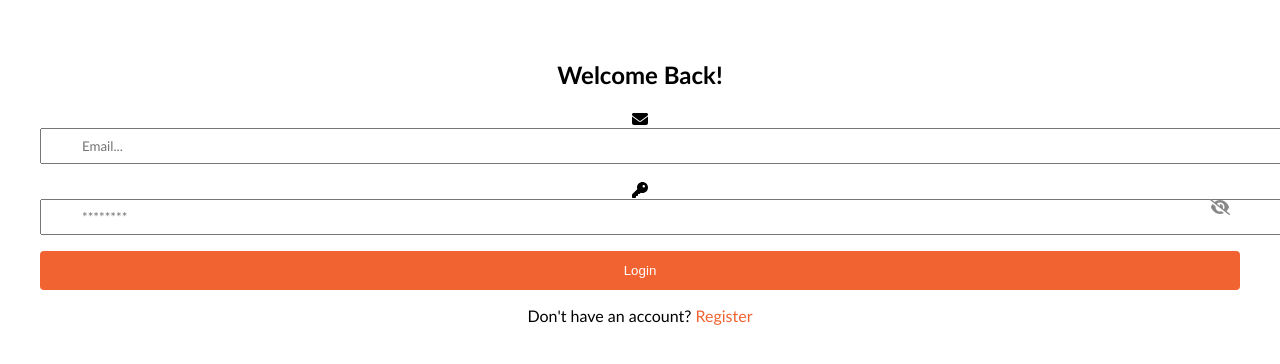
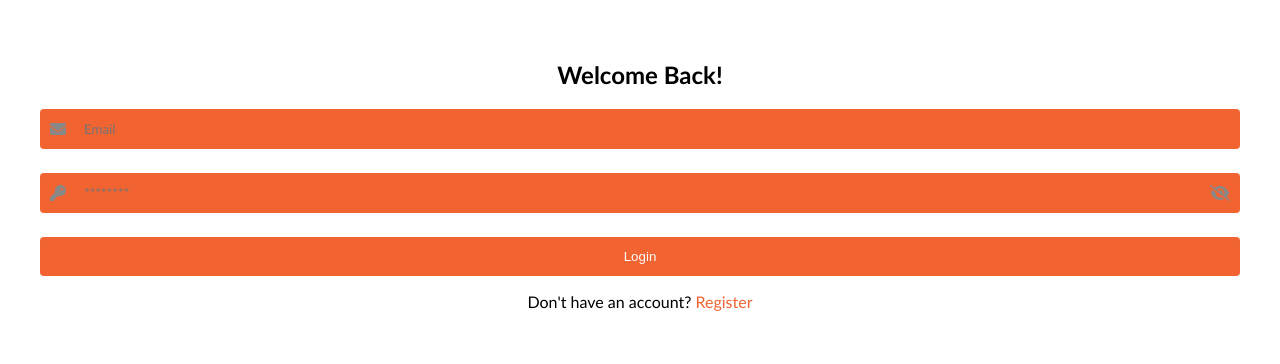
Before and after one commit to CameronGuthrie/qa_HRS, a React (Vite) app in the folder frontend/: page / in a window 1280 px wide. Shown: the top 364 px of the page. Built offline with nearby package versions, Linux system fonts and the light colour scheme.

Commit message:
updated css

```diff
--- a/frontend/src/Login.jsx
+++ b/frontend/src/Login.jsx
@@ -54,20 +54,20 @@ function Login({ onLogin }) {
         <h2>{isRegistering ? 'Create Account' : 'Welcome Back!'}</h2>
         <form onSubmit={handleSubmit}>
           <div className="form-group">
-            <FontAwesomeIcon icon={faEnvelope} className="icon" />
+            <FontAwesomeIcon icon={faEnvelope} className="input-icon" />
             <input
               type="email"
               value={email}
               onChange={(e) => setEmail(e.target.value)}
               required
-              placeholder="Email..."
+              placeholder="Email"
               className="form-control"
             />
           </div>
           <div className="form-group">
-            <FontAwesomeIcon icon={faKey} className="icon" />
+            <FontAwesomeIcon icon={faKey} className="input-icon" />
             <input
-              type={showPassword ? "text" : "password"}  // Toggle between text and password
+              type={showPassword ? "text" : "password"}
               value={password}
               onChange={(e) => setPassword(e.target.value)}
               required
@@ -75,9 +75,9 @@ function Login({ onLogin }) {
               className="form-control"
             />
             <FontAwesomeIcon
-              icon={showPassword ? faEye : faEyeSlash}  // Swap icons logic
+              icon={showPassword ? faEye : faEyeSlash}
               className="toggle-password-icon"
-              onClick={() => setShowPassword(!showPassword)}  // Toggle showPassword state
+              onClick={() => setShowPassword(!showPassword)}
             />
           </div>
           {error && <div className="error-message">{error}</div>}
--- a/frontend/src/style.css
+++ b/frontend/src/style.css
@@ -49,14 +49,16 @@ body {
 }
 
 /* Button Styles */
-button {
+button, .form-control {
   background-color: rgb(241, 99, 49);
   color: rgb(255, 255, 255);
   font-weight: 400;
   border: none;
-  padding: 10px 20px;
-  border-radius: 4px;
+  padding: 0.75rem 1.5rem; /* Adjusted padding */
+  border-radius: 4px; /* Same roundness for inputs and button */
   cursor: pointer;
+  width: 100%; /* Full width */
+  box-sizing: border-box; /* Make sure padding is included in width */
   transition: background-color 0.3s ease;
 }
 
@@ -71,12 +73,11 @@ button:disabled {
 
 .form-group {
   position: relative;
-  margin-bottom: 1rem;
+  margin-bottom: 1.5rem;
 }
 
 .form-control {
-  width: 100%;
-  padding: 0.5rem 1rem 0.5rem 2.5rem;  /* Space for the icon on the left */
+  padding: 0.75rem 2.75rem; /* Adjusted padding to match button */
   font-family: "Calibri", sans-serif;
 }
 
@@ -86,7 +87,7 @@ button:disabled {
   top: 50%;
   transform: translateY(-50%);
   color: #888;
-  pointer-events: none;  /* Ensures the icon doesn't block clicks */
+  pointer-events: none;
 }
 
 .toggle-password-icon {
@@ -96,16 +97,6 @@ button:disabled {
   transform: translateY(-50%);
   cursor: pointer;
   color: #888;
-}
-
-.btn-submit {
-  background-color: rgb(241, 99, 49);
-  color: rgb(255, 255, 255);
-  font-weight: 400;
-  border: none;
-  padding: 0.75rem 1.5rem;
-  cursor: pointer;
-  width: 100%;
 }
 
 .error-message {
```
